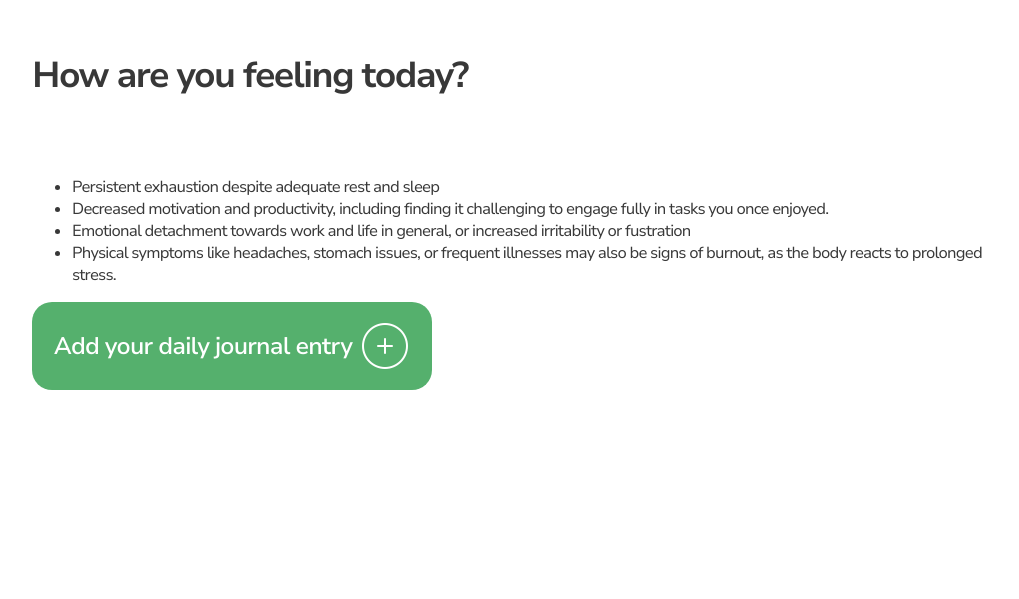
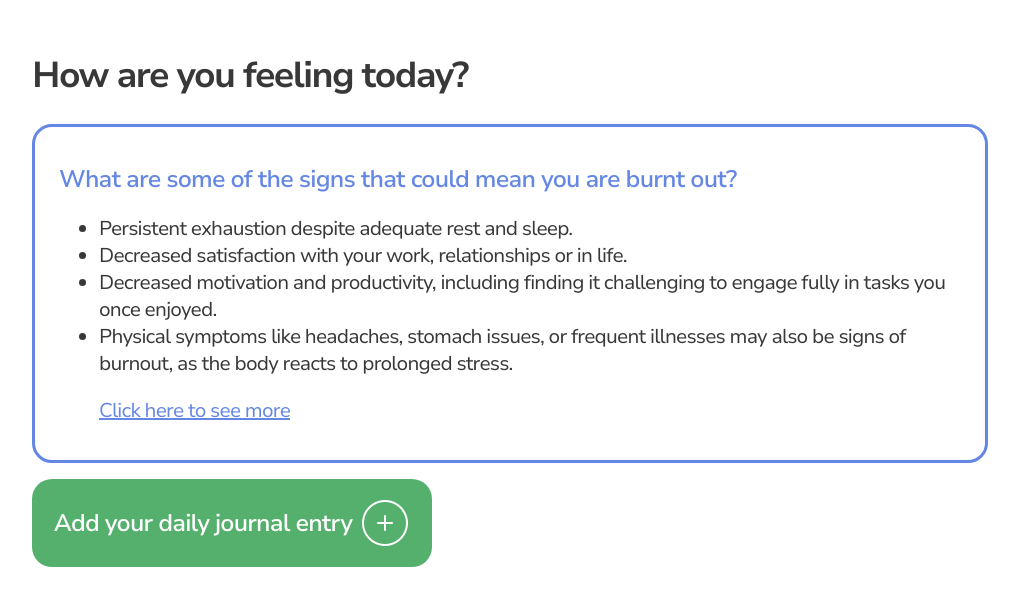
Before and after one commit to sarahnaunton/mind-ease, a React (Create React App) app: page /journal in a window 1280 px wide. Shown: the part 965-1564 px from the top of the page, without its empty margins (130-1149 px from the left). Before the commit the page ends 1387 px from the top, so only its background shows below. Built offline with nearby package versions, Linux system fonts and the light colour scheme.

Commit message:
Add symptoms of burn out to journal page, including add dark theme, moved the log in message on each page into component to make code D.R.Y

```diff
--- /dev/null
+++ b/src/components/LogInMessage/LogInMessage.js
@@ -0,0 +1,20 @@
+import { Link } from "react-router-dom";
+import "./LogInMessage.scss";
+
+export default function LogInMessage () {
+    return (
+        <section className="login-message">
+          <div className="login-message__container">
+            <p className="login-message__text">
+              To view this page, you must be logged in.{" "}
+              <span>
+                {" "}
+                <Link to="/log-in" className="login-message__link">
+                  Click here to log in
+                </Link>
+              </span>
+            </p>
+          </div>
+        </section>
+    )
+}
--- /dev/null
+++ b/src/components/LogInMessage/LogInMessage.scss
@@ -0,0 +1,28 @@
+@use "../../styles/partials/mixins" as *;
+@use "../../styles/partials/variables" as *;
+
+.login-message {
+    @include flex(row, center, start);
+    background-color: $color-background-primary;
+
+    &__container {
+      width: 100%;
+      height: 100vh;
+      padding: 2rem;
+      max-width: $max-width;
+      @include flex(row, center, center);
+    }
+
+    &__text {
+      @include subheading($color-text-primary);
+    }
+
+    &__link {
+      font-weight: 700;
+      color: $color-button-primary;
+
+      &:hover {
+        color: $color-button-secondary;
+      }
+    }
+  }
--- /dev/null
+++ b/src/components/SignsBurnOut/SignsBurnOut.js
@@ -0,0 +1,101 @@
+import { useState } from "react";
+import "./SignsBurnOut.scss";
+
+export default function SignsBurnOut({ darkTheme }) {
+  const [isBurnOutModalOpen, setIsBurnOutModalOpen] = useState(false);
+
+  const handleBurnOutModal = () => {
+    setIsBurnOutModalOpen(true);
+  };
+
+  const closeBurnOutModal = () => {
+    setIsBurnOutModalOpen(false);
+  };
+
+  return (
+    <>
+      <article className={`burnout ${darkTheme ? "burnout--dark" : ""}`}>
+        <h2 className="burnout__subheading">
+          What are some of the signs that could mean you are burnt out?
+        </h2>
+        <ul>
+          <li
+            className={`burnout__item ${
+              darkTheme ? "burnout__item--dark" : ""
+            }`}
+          >
+            Persistent exhaustion despite adequate rest and sleep.
+          </li>
+          <li
+            className={`burnout__item ${
+              darkTheme ? "burnout__item--dark" : ""
+            }`}
+          >
+            Decreased satisfaction with your work, relationships or in life.
+          </li>
+          <li
+            className={`burnout__item ${
+              darkTheme ? "burnout__item--dark" : ""
+            }`}
+          >
+            Decreased motivation and productivity, including finding it
+            challenging to engage fully in tasks you once enjoyed.
+          </li>
+          <li
+            className={`burnout__item ${
+              darkTheme ? "burnout__item--dark" : ""
+            }`}
+          >
+            Physical symptoms like headaches, stomach issues, or frequent
+            illnesses may also be signs of burnout, as the body reacts to
+            prolonged stress.
+          </li>
+          {!isBurnOutModalOpen && (
+            <p className="burnout__link" onClick={handleBurnOutModal}>
+              Click here to see more
+            </p>
+          )}
+          {isBurnOutModalOpen && (
+            <>
+              <li
+                className={`burnout__item ${
+                  darkTheme ? "burnout__item--dark" : ""
+                }`}
+              >
+                Feeling overwhelmed, even by small tasks which can lead to being
+                overwhelmed by daily responsibilities.
+              </li>
+              <li
+                className={`burnout__item ${
+                  darkTheme ? "burnout__item--dark" : ""
+                }`}
+              >
+                Difficulty concentrating or focusing on tasks, leading to
+                decreased effectiveness and performance
+              </li>
+              <li
+                className={`burnout__item ${
+                  darkTheme ? "burnout__item--dark" : ""
+                }`}
+              >
+                Withdrawal from social activities or avoiding interacting with
+                friends and family
+              </li>
+              <li
+                className={`burnout__item ${
+                  darkTheme ? "burnout__item--dark" : ""
+                }`}
+              >
+                Increased irritability or frustration.
+              </li>
+              <p className="burnout__link" onClick={closeBurnOutModal}>
+                {" "}
+                Click here to see less{" "}
+              </p>{" "}
+            </>
+          )}
+        </ul>
+      </article>
+    </>
+  );
+}
--- /dev/null
+++ b/src/components/SignsBurnOut/SignsBurnOut.scss
@@ -0,0 +1,30 @@
+@use "../../styles/partials/mixins" as *;
+@use "../../styles/partials/variables" as *;
+
+.burnout {
+  border: 3px solid $color-border-tertiary;
+  border-radius: 20px;
+  padding: 1rem 1.5rem;
+
+  &--dark {
+    border-color: $color-dark-border-tertiary;
+  }
+
+  &__subheading {
+    @include subheading($color-text-tertiary);
+  }
+
+  &__item {
+    @include body-text($color-text-primary);
+
+    &--dark {
+      color: $color-dark-text-primary;
+    }
+  }
+
+  &__link {
+    @include body-text($color-text-tertiary);
+    text-decoration: underline;
+    cursor: pointer;
+  }
+}
--- a/src/pages/JournalPage/JournalPage.js
+++ b/src/pages/JournalPage/JournalPage.js
@@ -1,13 +1,16 @@
 import { useEffect } from "react";
 import { useState } from "react";
 import { Link } from "react-router-dom";
+import LogInMessage from "../../components/LogInMessage/LogInMessage";
 import Navigation from "../../components/Navigation/Navigation";
+import SignsBurnOut from "../../components/SignsBurnOut/SignsBurnOut";
 import JournalForm from "../../components/JournalForm/JournalForm";
 import add from "../../assets/icons/add-50.png";
 import "./JournalPage.scss";
 
 export default function JournalPage({ setIsLoggedIn, isLoggedIn }) {
   const [darkTheme, setDarkTheme] = useState(false);
+  const [isAddModalOpen, setIsAddModalOpen] = useState(false);
 
   const handleLogout = () => {
     localStorage.removeItem("authToken");
@@ -26,7 +29,6 @@ export default function JournalPage({ setIsLoggedIn, isLoggedIn }) {
     }
   }, []);
 
-  const [isAddModalOpen, setIsAddModalOpen] = useState(false);
 
   const handleAddModal = () => {
     setIsAddModalOpen(true);
@@ -39,19 +41,7 @@ export default function JournalPage({ setIsLoggedIn, isLoggedIn }) {
   return (
     <>
       {!isLoggedIn && (
-        <section className="login-message">
-          <div className="login-message__container">
-            <p className="login-message__text">
-              To view this page, you must be logged in.{" "}
-              <span>
-                {" "}
-                <Link to="/log-in" className="login-message__link">
-                  Click here to log in
-                </Link>
-              </span>
-            </p>
-          </div>
-        </section>
+        <LogInMessage/>
       )}
       <>
         <Navigation
@@ -59,37 +49,24 @@ export default function JournalPage({ setIsLoggedIn, isLoggedIn }) {
           darkTheme={darkTheme}
           handleTheme={handleTheme}
         />
-        <main className="journal">
+        <main className={`journal ${darkTheme ? "journal--dark" : ""}`}>
           <div className="journal__container">
-            <h1 className="journal__heading">How are you feeling today?</h1>
-            <h2 className="journal__subheading">
-              What are some of the signs that could mean you are burnt out?
-            </h2>
-            <ul className="journal__list">
-              <li className="journal__item">
-                Persistent exhaustion despite adequate rest and sleep
-              </li>
-              <li className="journal__item">
-                Decreased motivation and productivity, including finding it
-                challenging to engage fully in tasks you once enjoyed.
-              </li>
-              <li className="journal__item">
-                Emotional detachment towards work and life in general, or
-                increased irritability or fustration
-              </li>
-              <li className="journal__item">
-                Physical symptoms like headaches, stomach issues, or frequent
-                illnesses may also be signs of burnout, as the body reacts to
-                prolonged stress.
-              </li>
-            </ul>
-            <div className="journal__add" onClick={handleAddModal}>
-              <h2 className="journal__subheading">
+            <h1 className={`journal__heading ${darkTheme ? "journal__heading--dark" : ""}`}>How are you feeling today?</h1>
+            <SignsBurnOut darkTheme={darkTheme}/>
+            <div className={`journal__add ${darkTheme ? "journal__add--dark" : ""}`} onClick={handleAddModal}>
+              <h2 className={`journal__subheading ${darkTheme ? "journal__subheading--dark" : ""}`}>
                 Add your daily journal entry
               </h2>
-              <img src={add} alt="Add Icon" className="journal__icon"/>
+              <img src={add} alt="Add Icon" className="journal__icon" />
             </div>
-            <section>{isAddModalOpen && <JournalForm closeAddModal={closeAddModal}  darkTheme={darkTheme}/>}</section>
+            <section>
+              {isAddModalOpen && (
+                <JournalForm
+                  closeAddModal={closeAddModal}
+                  darkTheme={darkTheme}
+                />
+              )}
+            </section>
           </div>
         </main>
       </>
--- a/src/pages/JournalPage/JournalPage.scss
+++ b/src/pages/JournalPage/JournalPage.scss
@@ -9,6 +9,10 @@
     padding-top: 10rem;
   }
 
+  &--dark {
+    background-color: $color-dark-background-primary;
+  }
+
   &__container {
     width: 100%;
     max-width: $max-width;
@@ -17,14 +21,10 @@
 
   &__heading {
     @include heading($color-text-primary);
-  }
 
-  &__subheading {
-    @include subheading($color-text-secondary);
-  }
-
-  &__item {
-    @include body-small-text($color-text-primary);
+    &--dark {
+      color: $color-dark-text-primary;
+    }
   }
 
   &__add {
@@ -34,9 +34,22 @@
     background-color: $color-background-quaternary;
     padding: 0.5rem;
     width: 100%;
+    margin-top: 1rem;
 
     @include tablet-and-desktop {
-        width: 25rem;
+      width: 25rem;
+    }
+
+    &--dark {
+      background-color: $color-dark-background-quaternary;
+    }
+  }
+
+  &__subheading {
+    @include subheading($color-text-secondary);
+
+    &--dark {
+      color: $color-dark-text-primary;
     }
   }
 }
--- a/src/styles/partials/_variables.scss
+++ b/src/styles/partials/_variables.scss
@@ -25,6 +25,7 @@ $color-dark-text-primary: #c3b9b9;
 $color-dark-text-secondary: #383838;
 $color-dark-text-tertiary:#9f411f;
 $color-dark-text-quaternary:#245c33;
+$color-dark-text-quinary: #18327c;;
 $color-text-error: #e72b2b;
 
 $color-border-primary: #383838;
```
Also changed, not shown: src/pages/HomePage/HomePage.js (+2 -15 lines), src/pages/HomePage/HomePage.scss (+0 -26 lines).
